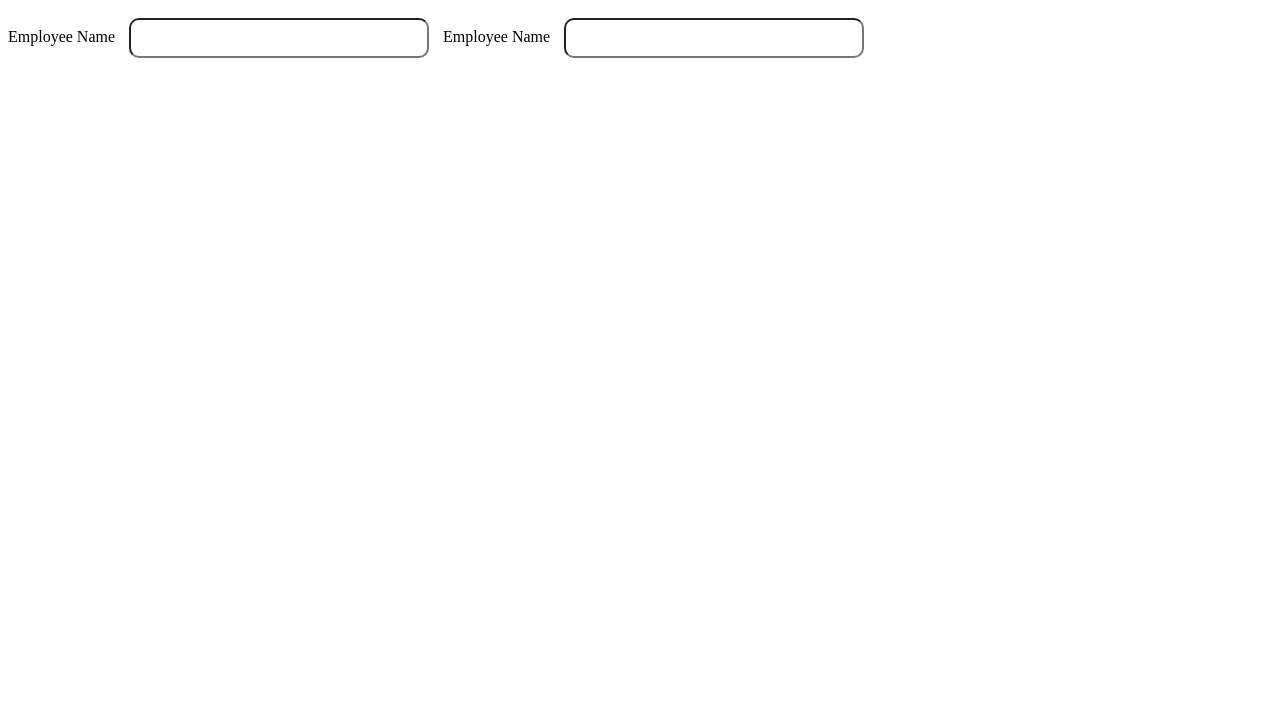
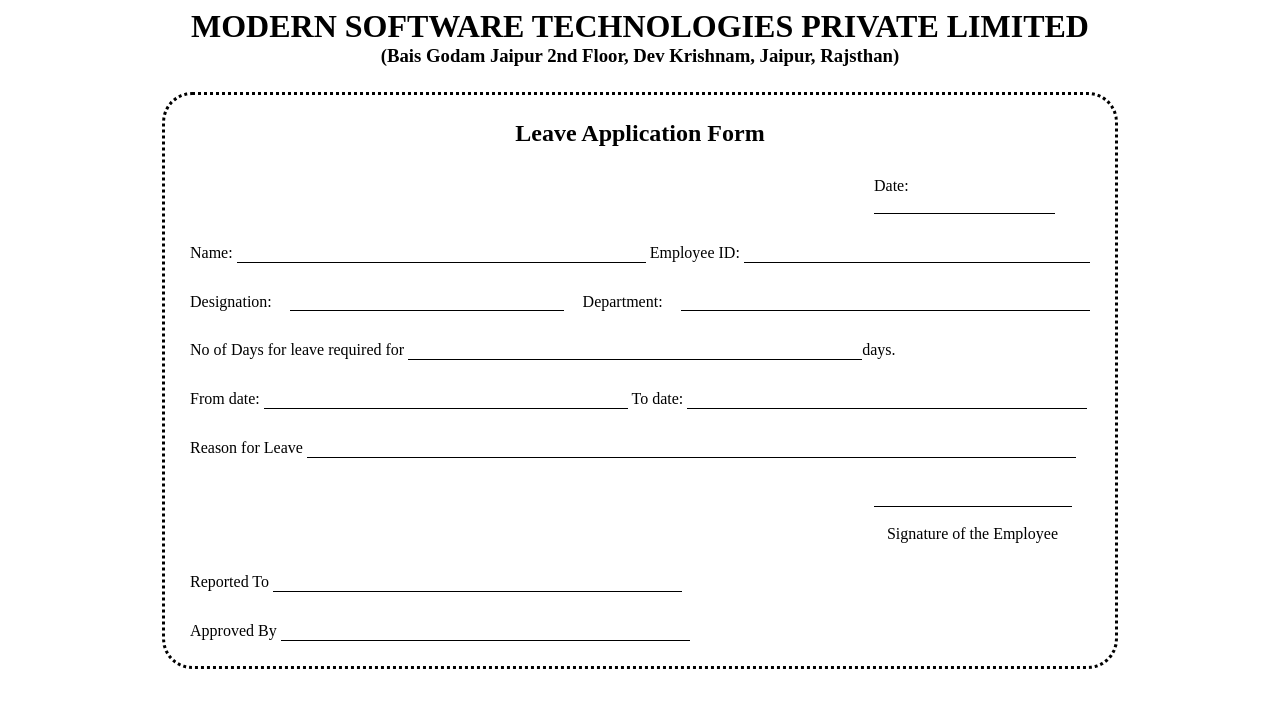
Before and after one commit to vijendramahala/learn, a plain HTML site: page index.html in a window 1280 px wide. Drawn offline with Linux system fonts and the light colour scheme.

Commit message:
create form

```diff
--- a/index.html
+++ b/index.html
@@ -7,21 +7,45 @@
 </head>
 <body>
     <style>
+        #main {
+            margin: auto;
+            width: 900px;
+            border: 3px solid #000000;
+            border-style: dotted;
+            padding: 25px;
+            /* border-top-left-radius: 25px;
+            border-top-right-radius: 25px; */
+            border-radius: 30px;
+            flex-direction: column;
+            display: flex;
+            gap: 30px;
+
+        }
         *{
             background-color: rgb(255, 255, 255);
             color: black;
         }
-        .continer{
 
+        .name{
+            border-top: none;
+            border-left: none;
+            border-right: none;
+            border-bottom: 1px solid black;
+            gap: 20%;
         }
-        .name{
-            margin: 10px;
-            width: 300px;
-            height: 40px;
-            box-sizing: border-box;
-            font-family:'Times New Roman', Times, serif;
-            border-radius: 10px;
 
+        .datebar {
+            margin-right: auto;
+            padding-left: 76%;
+        }
+        .signature {
+            margin-right: auto;
+            padding-left: 76%;
+        }
+        .continer2 {
+            display: flex;
+            justify-content: space-between;
+            align-items: center;
         }
         /* .button {
             width: 10%;
@@ -29,7 +53,8 @@
             color: rgb(0, 0, 0);
             background-color: bisque;
         } */
-            </style>
+
+</style>
 
     <!-- <script src="array.js"></script>  -->
     <script>
@@ -41,13 +66,59 @@
 
     <!-- <button class="button" type="button", onclick="document.write(100-200*2/6)"> Try it </button> -->
     <!-- <button class="button", onclick="window.print()"> registered </button> -->
+     <h1 style="text-align: center; margin: 0%; padding: 0%;">MODERN SOFTWARE TECHNOLOGIES PRIVATE LIMITED </h1>
+     <h3 style="text-align: center; margin: 0%; padding: 0%;margin-bottom: 2%;">(Bais Godam Jaipur 2nd Floor, Dev Krishnam, Jaipur, Rajsthan)</h3>
+<div id="main">
+    <h2 style="text-align: center; margin: 0%; padding: 0%;">Leave Application Form</h2>
+    <div class="datebar">
+        <label for="date"> Date: </label>
+        <input onclick="window.print()" class="name" id="date" type="datename" name="date">
+    </div>
 
-    <div class="continer">
-        <label for="name">Employee Name</label>
-        <input onclick="window.print()" class="name" type="text" name="name">
-        <label for="name">Employee Name</label>
-        <input class="name" type="text" name="name">
+    <div class="continer1">
+        <label for="name"> Name: </label>
+        <input style="width: 45%;" class="name" type="text" name="name">
+        <label for="name">Employee ID:</label>
+        <input style="width: 38%;" class="name" type="text" name="name">
     </div>
+
+    <div class="continer2">
+        <label for="designation"> Designation: </label>
+        <input style="width:30%;" class="name" type="text" name="designation">
+        <label for="department"> Department: </label>
+        <input style="width: 45%;" class="name" type="text" name="department">
+    </div>
+    <div class="continer3">
+        <label for="msg"> No of Days for leave required for  </label>
+        <input style="width:50%;" class="name" type="text" name="msg">days.
+    </div>
+
+    <div class="continer4">
+        <label for="fromdate"> From date: </label>
+        <input style="width:40%;" class="name" type="text" name="fromdate">
+        <label for="todate"> To date: </label>
+        <input style="width: 44%;" class="name" type="text" name="todate">
+    </div>
+
+    <div class="continer4">
+        <label for="reason"> Reason for Leave  </label>
+        <input style="width:85%;" class="name" type="text" name="reason">
+    </div>
+
+     <div class="signature">
+        <input style="margin-bottom: 8%; width: 90%;" class="name" id="date" type="text" name="signature">
+        <label style="padding-left: 6%;" for="date"> Signature of the Employee </label>
+    </div>
+
+    <div class="continer4">
+        <label for="reason"> Reported To  </label>
+        <input style="width:45%;" class="name" type="text" name="reason">
+    </div>
+    <div class="continer4">
+        <label for="reason"> Approved By  </label>
+        <input style="width:45%;" class="name" type="text" name="reason">
+    </div>
+</div>
 
 </body>
 </html>
```
